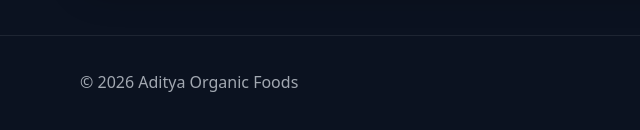
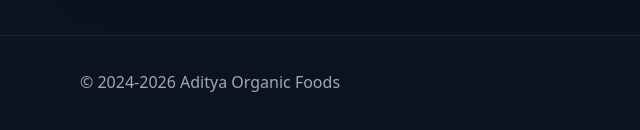
Before and after one commit to BanAdi/adityaorganicfoods, a plain HTML site: page pages/about.html in a window 1280 px wide. Shown: the part 1713-1843 px from the top of the page, 0-640 px from the left. Drawn offline with Linux system fonts and the light colour scheme.

Commit message:
changed the footer note to 2024-current

```diff
--- a/pages/about.html
+++ b/pages/about.html
@@ -141,7 +141,7 @@
 
   <footer class="site-footer">
     <div class="container footer">
-      <p>© <span id="year"></span> Aditya Organic Foods</p>
+      <p>© 2024-<span id="year"></span> Aditya Organic Foods</p>
       <p>Rudrapur, Uttarakhand</p>
     </div>
   </footer>
```
Also changed, not shown: pages/contact.html (+1 -1 lines), pages/gallery.html (+1 -1 lines).
